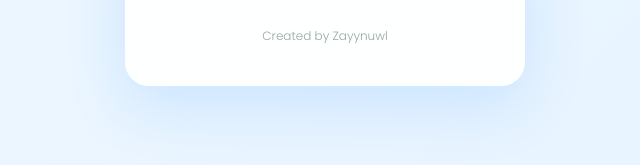
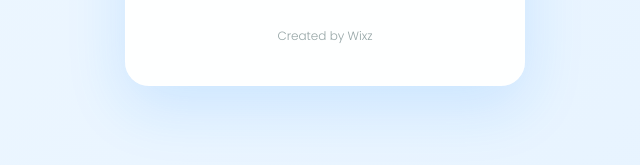
Before and after one commit to WixzzNT/Wixz-Portofolio, a plain HTML site: page index.html in a window 1280 px wide. Shown: the part 619-784 px from the top of the page, 315-955 px from the left. Drawn offline with Linux system fonts and the light colour scheme.

Commit message:
Update index.html

```diff
--- a/index.html
+++ b/index.html
@@ -333,7 +333,7 @@
         </div>
 
         <!-- Footer -->
-        <p class="footer-text">Created by Zayynuwl</p>
+        <p class="footer-text">Created by Wixz</p>
     </div>
 
     <script>
```
